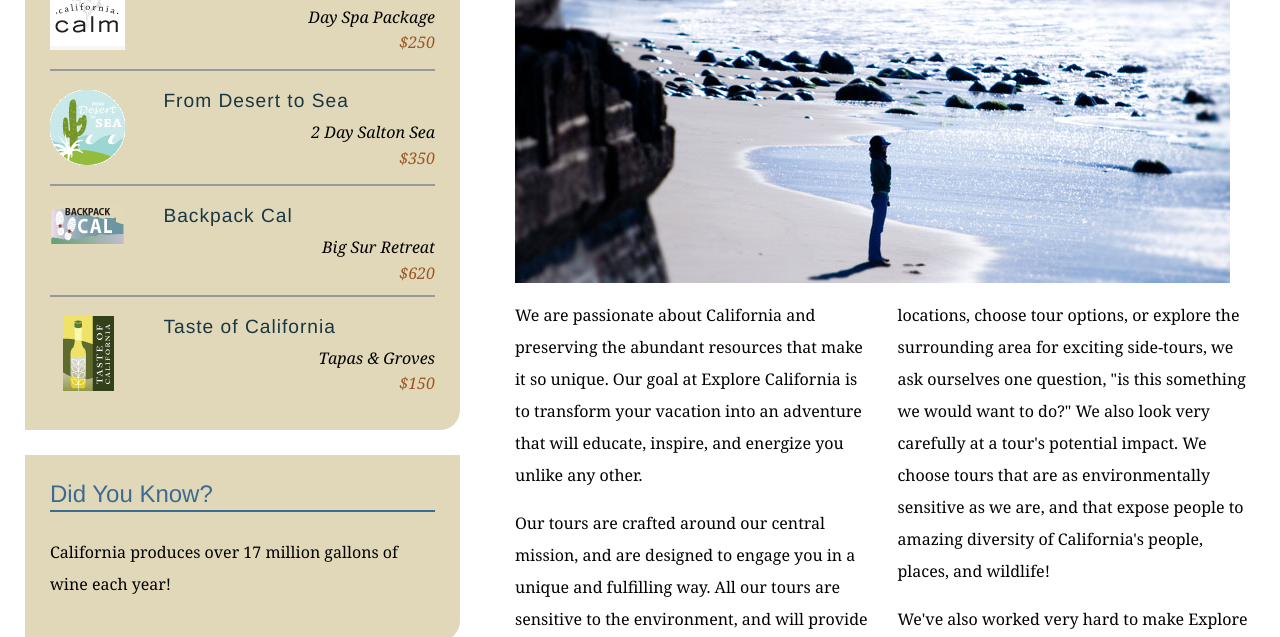
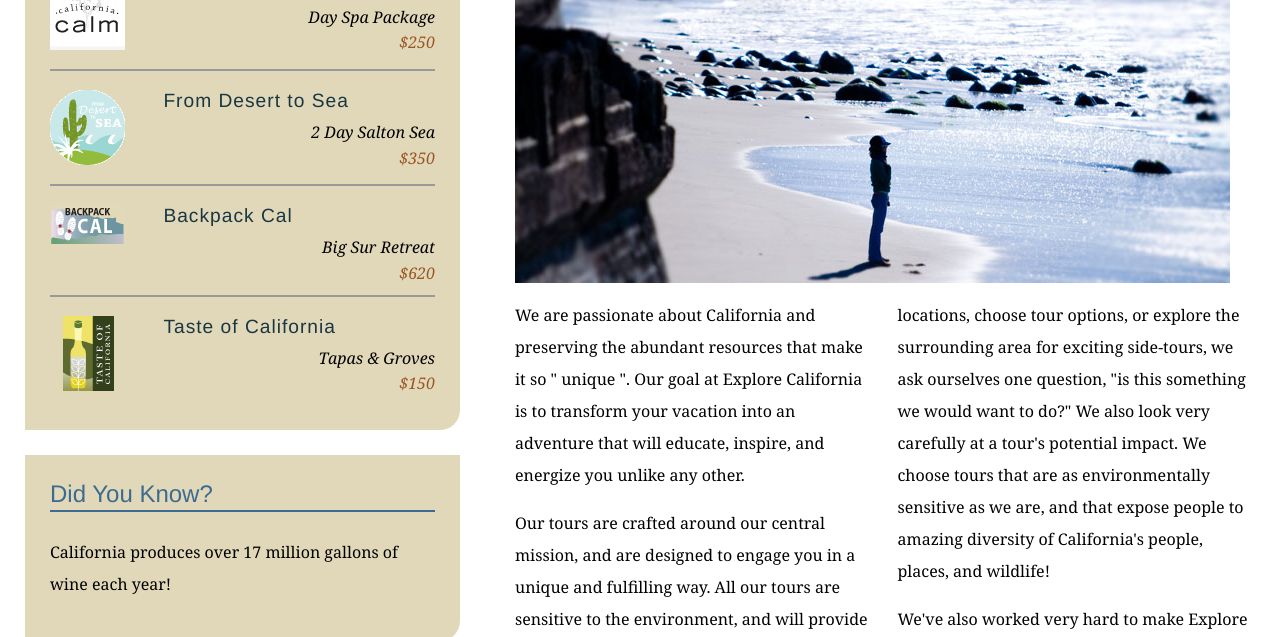
Before and after one commit to JudTown17/explore_california, a plain HTML site: page mission.html in a window 1280 px wide. Shown: the part 401-1038 px from the top of the page. Drawn offline with Linux system fonts and the light colour scheme.

Commit message:
Added quotes

```diff
--- a/mission.html
+++ b/mission.html
@@ -62,7 +62,7 @@
           <h1>Who we are</h1>
           <img src="assets/images/mission_look.jpg" alt="Looking out at the Pacific" class="articleImage" />
           <div class="multiCol">
-            <p>We are passionate about California and preserving the abundant resources that make it so unique. Our goal at Explore California is to transform your vacation into an adventure that will educate, inspire, and energize you unlike any other.</p>
+            <p>We are passionate about California and preserving the abundant resources that make it so &quot unique &quot. Our goal at Explore California is to transform your vacation into an adventure that will educate, inspire, and energize you unlike any other.</p>
             <p>Our tours are crafted around our central mission, and are designed to engage you in a unique and fulfilling way. All our tours are sensitive to the environment, and will provide you will an opportunity to explore California in your own way.</p>
             <p>We've been asked before how we choose our tours. It's simple really, we approach our tours as the enthusiasts we are! When we scout for locations, choose tour options, or explore the surrounding area for exciting side-tours, we ask ourselves one question, &quot;is this something we would want to do?&quot; We also look very carefully at a tour's potential impact. We choose tours that are as environmentally sensitive as we are, and that expose people to amazing diversity of California's people, places, and wildlife!</p>
             <p>We've also worked very hard to make Explore California more than just a tour company. <a href="explorers/join.html">Join our community</a> and become part of the conversation. Recommend tours, blog about your journeys, and share pictures and video with other tour members.</p>
```
